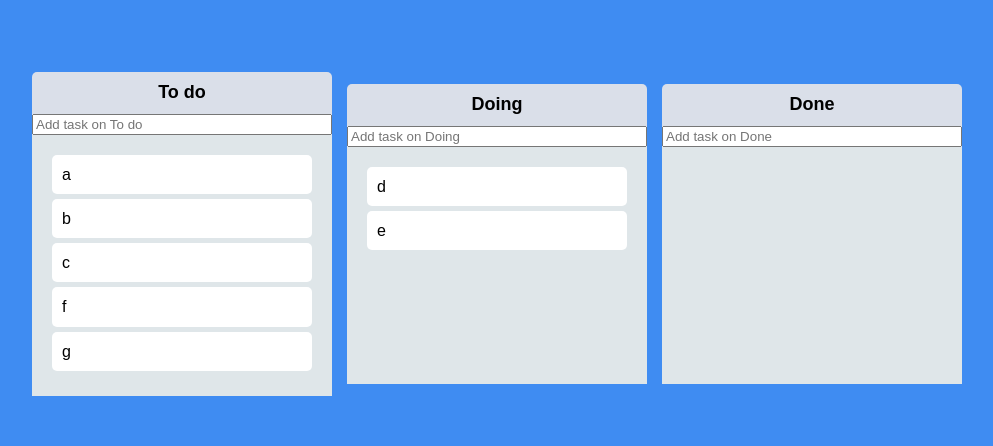
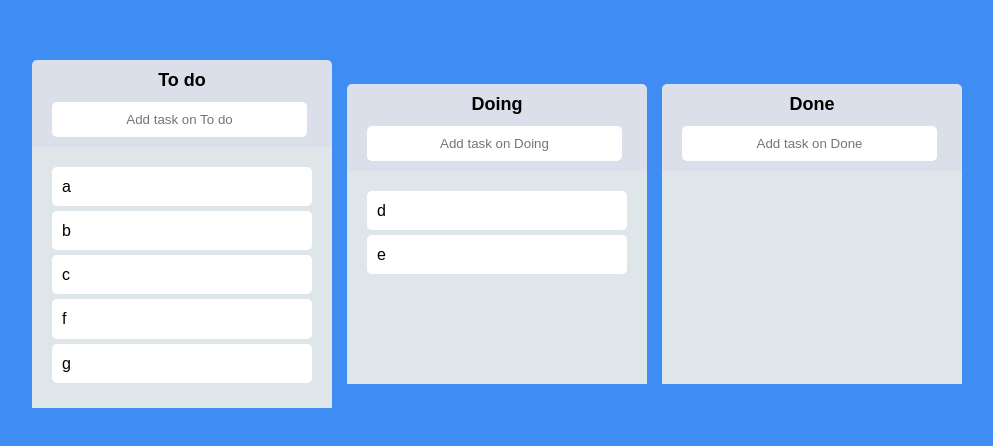
Before and after one commit to tkdgh7063/dnd-todo-app, a React (Create React App) app: page / in a window 1280 px wide. Shown: the part 166-612 px from the top of the page, without its empty margins (143-1136 px from the left). Built offline with nearby package versions, Linux system fonts and the light colour scheme.

Commit message:
Improve task input UI

```diff
--- a/src/Components/Board.tsx
+++ b/src/Components/Board.tsx
@@ -41,8 +41,25 @@ const Area = styled.div<AreaProps>`
 
 const Form = styled.form`
   width: 100%;
-  input {
-    width: 100%;
+  display: flex;
+  justify-content: center;
+  align-items: center;
+  margin-bottom: 10px;
+`;
+
+const TodoInput = styled.input`
+  width: 85%;
+  padding: 10px;
+  border-radius: 5px;
+  border: none;
+  margin-right: 5px;
+  text-align: center;
+  &:focus {
+    outline: none;
+    border: 2px solid #74b9ff;
+    padding-top: 8px;
+    padding-bottom: 6px;
+    margin-bottom: 2px;
   }
 `;
 
@@ -57,7 +74,6 @@ interface FormProps {
 
 function Board({ toDos, boardId }: BoardProps) {
   const setToDos = useSetRecoilState(toDoState);
-
   const { register, setValue, handleSubmit } = useForm<FormProps>();
   const onValid = ({ toDo }: FormProps) => {
     const newToDo = { id: Date.now(), text: toDo };
@@ -73,7 +89,7 @@ function Board({ toDos, boardId }: BoardProps) {
     <Wrapper>
       <Title>{boardId}</Title>
       <Form onSubmit={handleSubmit(onValid)}>
-        <input
+        <TodoInput
           type="text"
           placeholder={`Add task on ${boardId}`}
           {...register("toDo", { required: true })}
```
